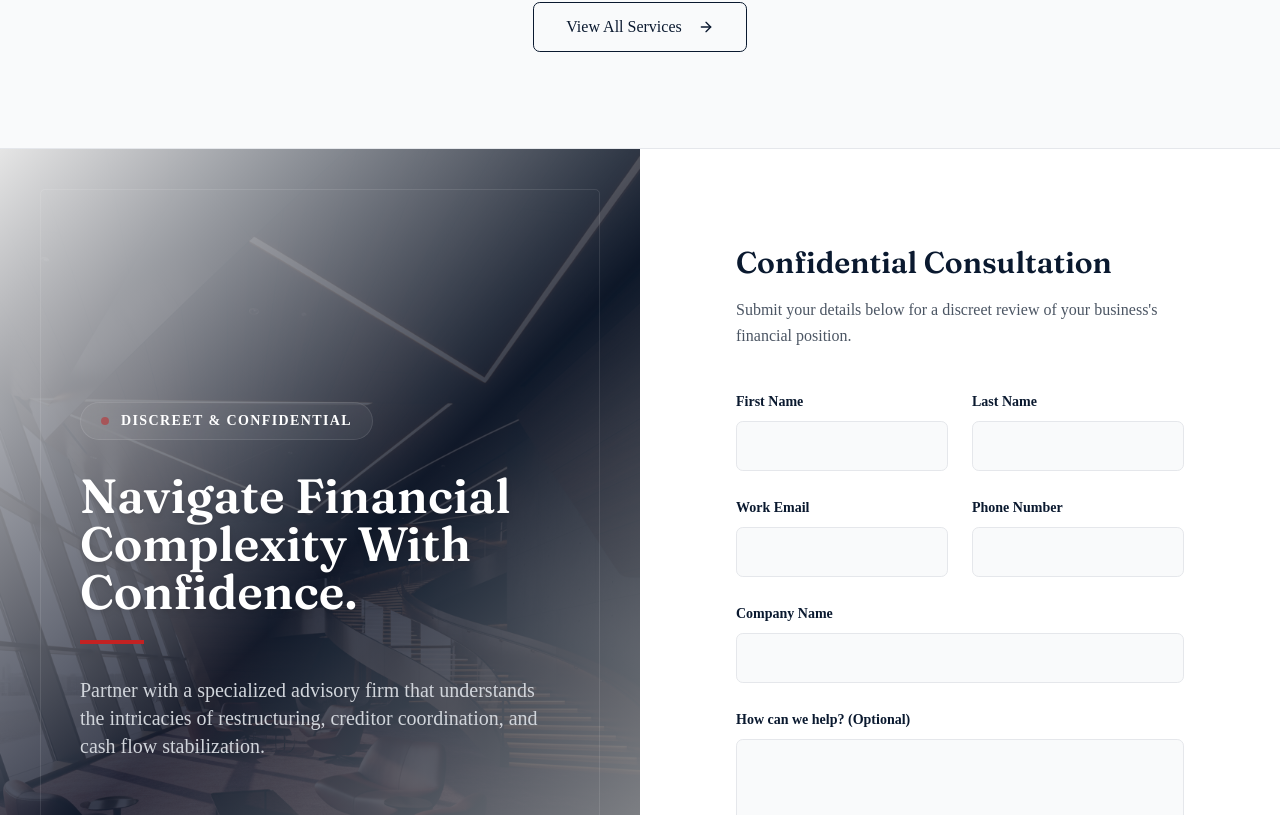
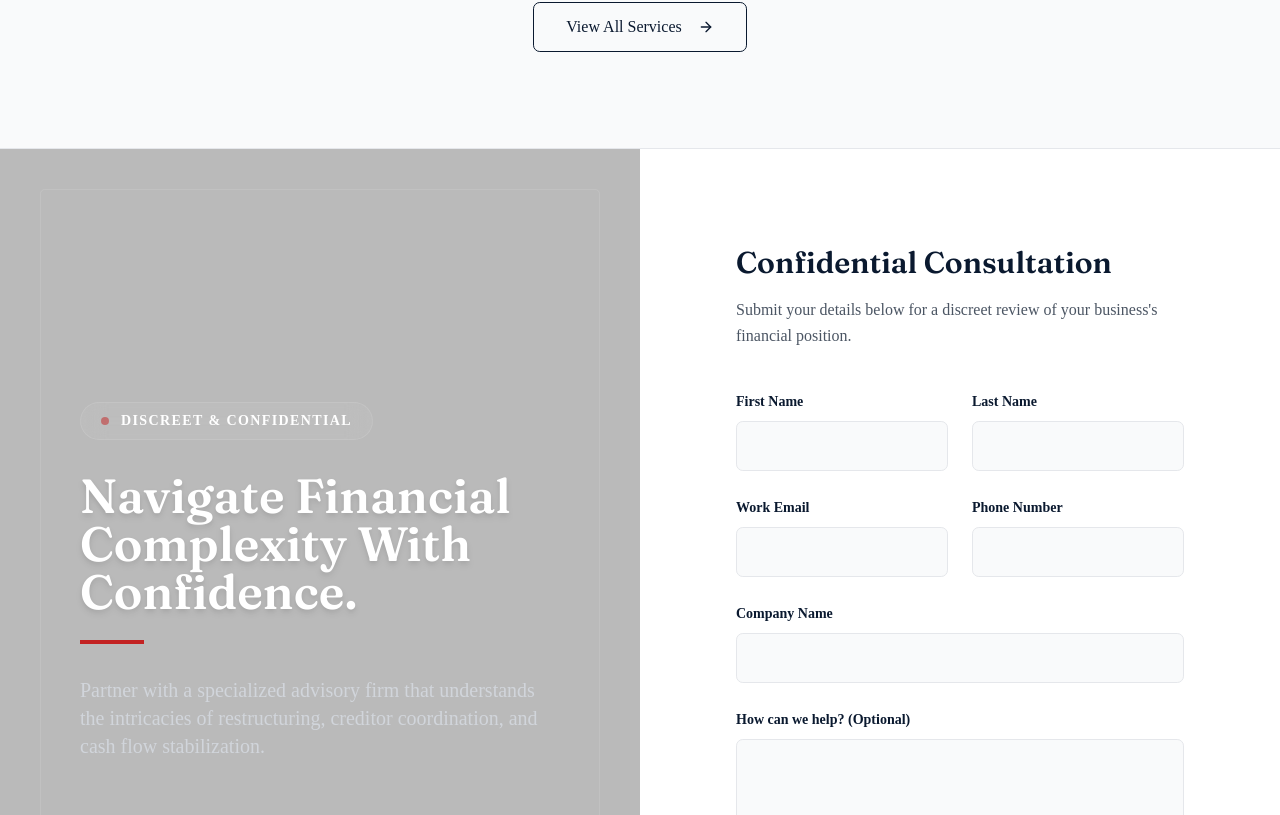
Before and after one commit to samknows9999/sg-054d5103-85fc-4583-be9c-e577d71113a8-1779968500, a Next.js app: page / in a window 1280 px wide. Shown: the part 1565-2380 px from the top of the page. Built offline with nearby package versions, Linux system fonts and the light colour scheme.

Commit message:
Update src/pages/index.tsx

```diff
--- a/src/pages/index.tsx
+++ b/src/pages/index.tsx
@@ -148,7 +148,7 @@ export default function Home() {
             {/* Image Side */}
             <div className="lg:w-1/2 relative min-h-[400px] lg:min-h-full flex items-center p-12 md:p-20 bg-[url('/generated/split-screen-premium-bg.png')] bg-cover bg-center">
               <div className="absolute inset-0 bg-primary/20 mix-blend-multiply"></div>
-              <div className="absolute inset-0 bg-gradient-to-br from-[#0A192F]/95 via-[#0A192F]/80 to-primary/60" style={{ backgroundImage: "linear-gradient(135deg, #e5e5e5 0%, rgba(10, 25, 47, 0.8) 50%, #a3a3a3 100%)", backgroundColor: "transparent" }}></div>
+              <div className="absolute inset-0 bg-gradient-to-br from-[#0A192F]/95 via-[#0A192F]/80 to-primary/60" style={{ backgroundImage: "none", backgroundColor: "#bababa" }}></div>
               {/* Decorative architectural border */}
               <div className="absolute inset-6 md:inset-10 border border-white/10 rounded-sm pointer-events-none hidden md:block"></div>
 
```
